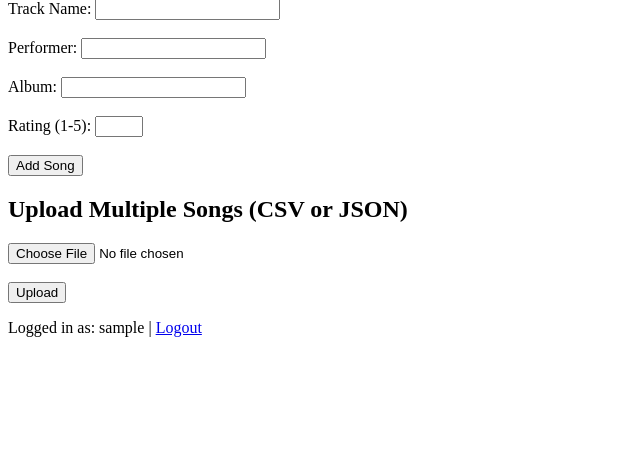
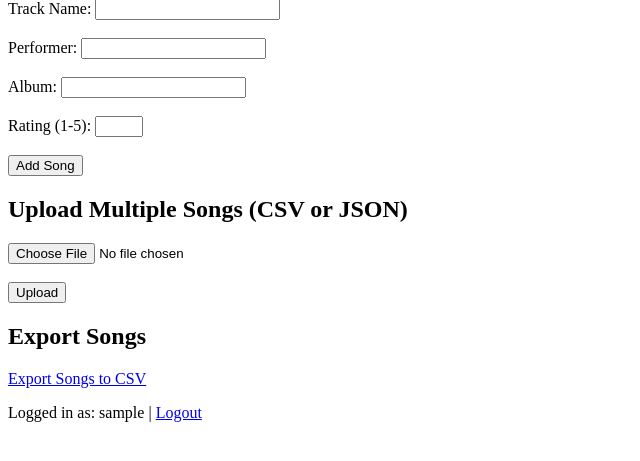
Before and after one commit to nisaerdal7/CS308_TasteTwister, a Flask app: page /songs in a window 1280 px wide. Shown: the part 186-647 px from the top of the page, without its empty margins (0-640 px from the left). Run offline with Flask 3, Linux system fonts and the light colour scheme; the visitor is signed in with stand-in values (Sample User, id 1); data that the repository does not hold is empty.

Commit message:
All the songs in the database can be exported (not user specific)

```diff
--- a/app.py
+++ b/app.py
@@ -4,6 +4,9 @@ import os
 import csv
 import json
 from werkzeug.utils import secure_filename
+from sqlalchemy import MetaData, Table
+from flask import Response, stream_with_context
+from io import StringIO
 
 app = Flask(__name__)
 
@@ -197,6 +200,42 @@ def delete_song(id):
         return redirect(url_for('songs'))
     return "Error deleting song", 404
 
+@app.route('/export_songs', methods=['GET'])
+def export_songs():
+    # Fetching all songs from the database
+    songs = Song.query.all()  # Assuming your model's name is "Song"
+
+    def generate():
+        data = StringIO()
+        w = csv.writer(data)
+
+        # Write header
+        w.writerow(('Track Name', 'Performer', 'Album', 'Rating'))
+        yield data.getvalue()
+        data.seek(0)
+        data.truncate(0)
+
+        # Write song data
+        for song in songs:
+            w.writerow((
+                song.track_name,
+                song.performer,
+                song.album,
+                song.rating
+            ))
+            yield data.getvalue()
+            data.seek(0)
+            data.truncate(0)
+
+    # Add the appropriate headers and return the generated CSV data
+    headers = {
+        'Content-Disposition': 'attachment; filename=songs.csv',
+        'Content-type': 'text/csv'
+    }
+
+    return Response(stream_with_context(generate()), headers=headers)
+
+
 if __name__ == '__main__':
     if not os.path.exists(app.config['UPLOAD_FOLDER']):
         os.makedirs(app.config['UPLOAD_FOLDER'])
--- a/templates/index.html
+++ b/templates/index.html
@@ -53,4 +53,8 @@
     <input type="submit" value="Upload">
 </form>
 
+<!-- Button to Export Songs to CSV -->
+<h2>Export Songs</h2>
+<a href="/export_songs" class="btn btn-primary">Export Songs to CSV</a>
+
 {% endblock %}
```
